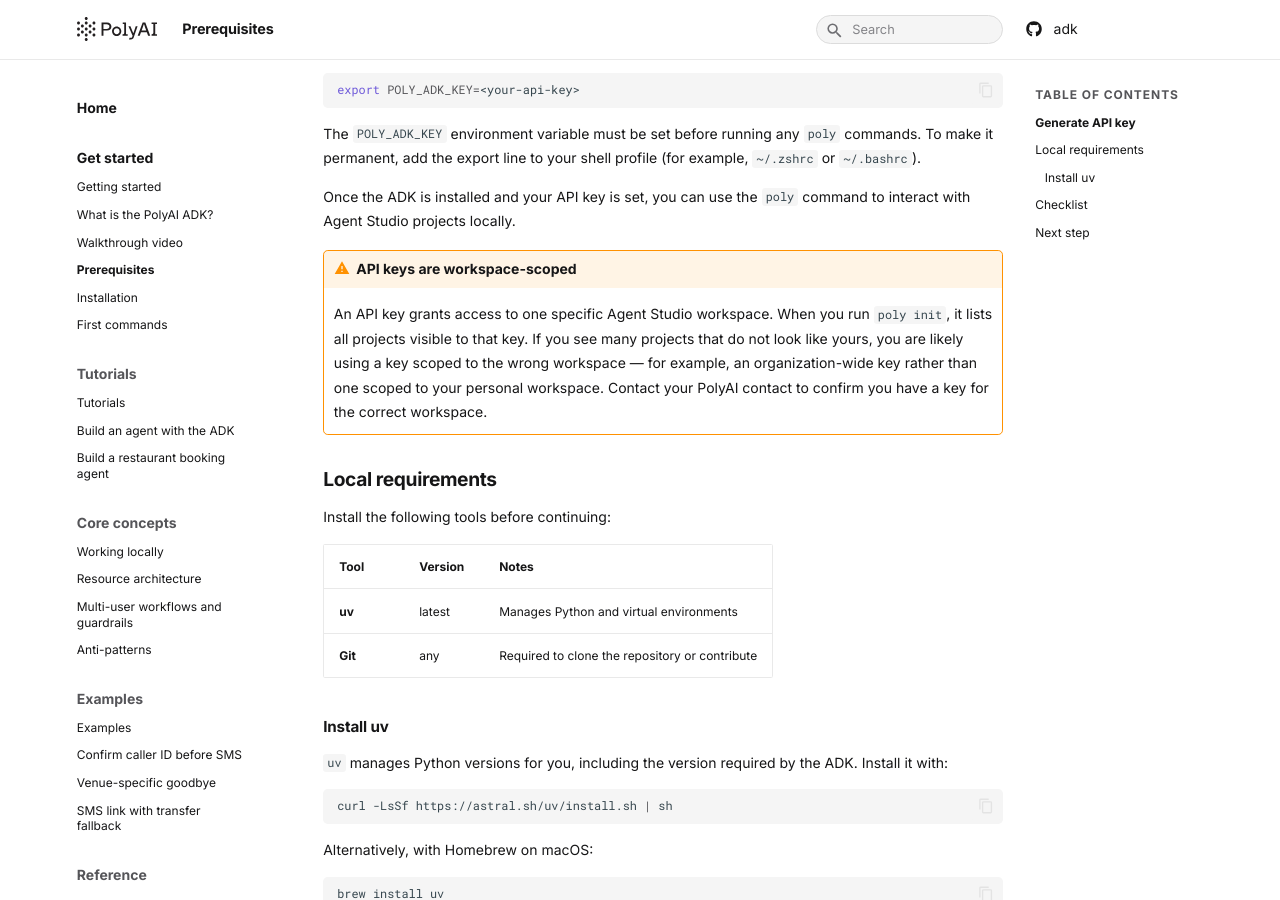
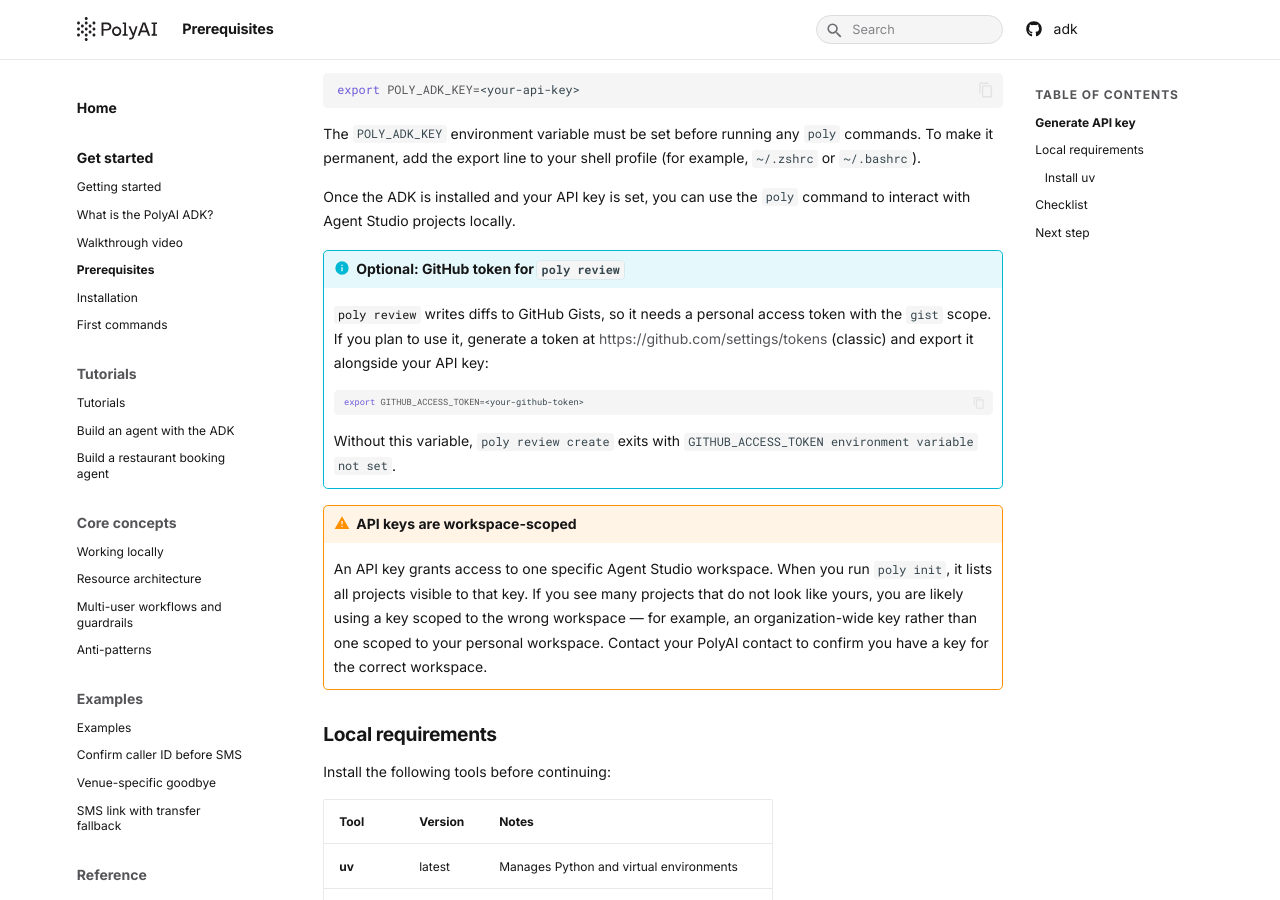
Before and after one commit to polyai/adk, an MkDocs documentation site: the page built from docs/docs/get-started/prerequisites.md, in a window 1280 px wide and 900 px high, scrolled down 699 px. Built offline with MkDocs 1.6.1 and Material for MkDocs 9.7.7, drawn with Linux system fonts in a browser that asks for light colours.

Commit message:
docs: document GITHUB_ACCESS_TOKEN requirement for poly review
Discovered while testing the ADK end-to-end against a live workspace:
\`poly review create\` exits with "GITHUB_ACCESS_TOKEN environment
variable not set" because it writes diffs to GitHub Gists, but no docs
page mentions the variable.

Adds a callout to:
- get-started/prerequisites.md so users discover the requirement
  before they hit the error.
- reference/cli.md (poly review section) with a link to the GitHub
  token settings page and the full error message for searchability.

Co-Authored-By: Claude Opus 4.7 (1M context) <noreply@anthropic.com>

```diff
--- a/docs/docs/get-started/prerequisites.md
+++ b/docs/docs/get-started/prerequisites.md
@@ -22,6 +22,16 @@ export POLY_ADK_KEY=<your-api-key>
 The `POLY_ADK_KEY` environment variable must be set before running any `poly` commands. To make it permanent, add the export line to your shell profile (for example, `~/.zshrc` or `~/.bashrc`).
 
 Once the ADK is installed and your API key is set, you can use the `poly` command to interact with Agent Studio projects locally.
+
+!!! info "Optional: GitHub token for `poly review`"
+
+    [`poly review`](../reference/cli.md#poly-review) writes diffs to GitHub Gists, so it needs a personal access token with the `gist` scope. If you plan to use it, generate a token at <https://github.com/settings/tokens> (classic) and export it alongside your API key:
+
+    ~~~bash
+    export GITHUB_ACCESS_TOKEN=<your-github-token>
+    ~~~
+
+    Without this variable, `poly review create` exits with `GITHUB_ACCESS_TOKEN environment variable not set`.
 
 !!! warning "API keys are workspace-scoped"
     An API key grants access to one specific Agent Studio workspace. When you run `poly init`, it lists all projects visible to that key. If you see many projects that do not look like yours, you are likely using a key scoped to the wrong workspace — for example, an organization-wide key rather than one scoped to your personal workspace. Contact your PolyAI contact to confirm you have a key for the correct workspace.
```
Also changed, not shown: docs/docs/reference/cli.md (+4 -0 lines).
